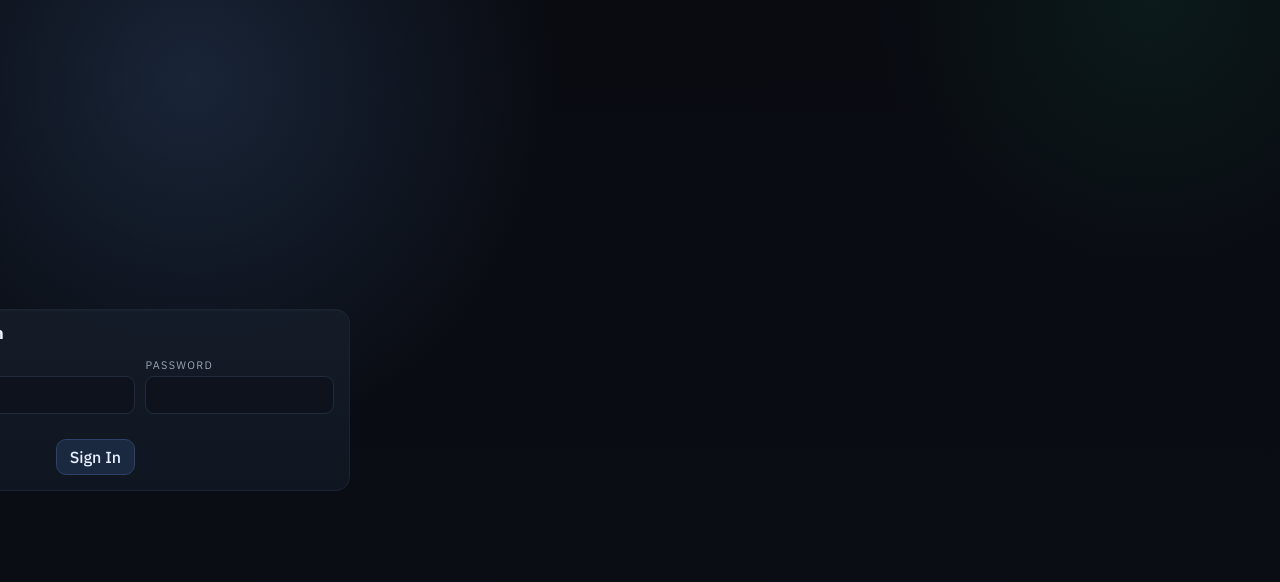
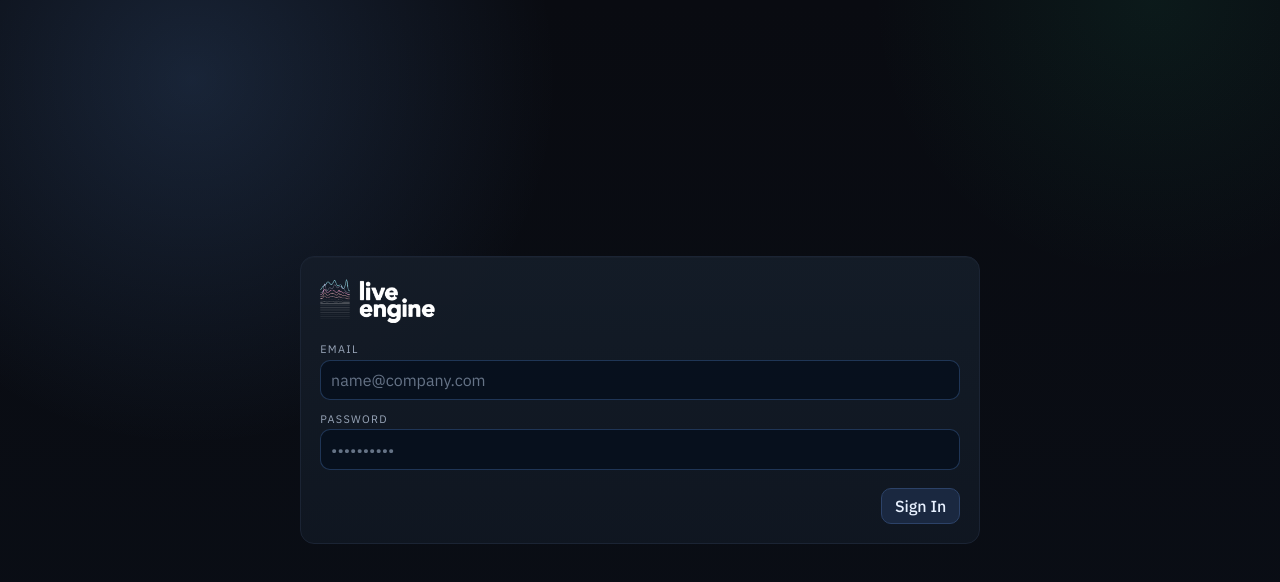
Before and after one commit to RageLance1994/lecuesheet, a React (Vite) app in the folder frontend/: page /events in a window 1280 px wide. Shown: the top 582 px of the page. Built offline with nearby package versions, Linux system fonts and the light colour scheme.

Commit message:
Refine login card layout and branding placement

```diff
--- a/frontend/src/main.tsx
+++ b/frontend/src/main.tsx
@@ -15,7 +15,7 @@ import {
   type TournamentDraft,
 } from "./components/TournamentWizardModal";
 import { Button } from "./components/ui/Button";
-import { Card, CardContent, CardHeader, CardTitle } from "./components/ui/Card";
+import { Card, CardContent } from "./components/ui/Card";
 import "@fortawesome/fontawesome-free/css/all.min.css";
 import "./styles/globals.css";
 
@@ -399,40 +399,44 @@ function RouterShell() {
   }, [authResolved, currentUser, pageAccess, pathname]);
 
   if (!authResolved) {
-    return <div className="page-shell" style={{ display: "grid", placeItems: "center" }}>Loading...</div>;
+    return <div className="auth-shell">Loading...</div>;
   }
 
   if (!currentUser) {
     return (
-      <div className="page-shell" style={{ display: "grid", placeItems: "center", minHeight: "100vh" }}>
-        <Card className="modal modal-confirm" style={{ width: "min(420px, 94vw)" }}>
-          <CardHeader>
-            <CardTitle>Sign In</CardTitle>
-          </CardHeader>
+      <div className="auth-shell">
+        <Card className="auth-card">
           <CardContent>
-            <form className="modal-grid" onSubmit={submitLogin}>
-              <label className="field">
+            <form className="auth-form" onSubmit={submitLogin}>
+              <div className="auth-logo-row">
+                <img className="auth-form-logo" src="/mock_liveengine%20logo.png" alt="Live Engine" />
+              </div>
+              <label className="field auth-field">
                 <span>Email</span>
                 <input
+                  className="auth-input"
                   type="email"
                   autoComplete="username"
                   value={loginEmail}
                   onChange={(e) => setLoginEmail(e.target.value)}
+                  placeholder="name@company.com"
                   required
                 />
               </label>
-              <label className="field">
+              <label className="field auth-field">
                 <span>Password</span>
                 <input
+                  className="auth-input"
                   type="password"
                   autoComplete="current-password"
                   value={loginPassword}
                   onChange={(e) => setLoginPassword(e.target.value)}
+                  placeholder="••••••••••"
                   required
                 />
               </label>
               {loginError ? <p className="error" style={{ margin: 0 }}>{loginError}</p> : null}
-              <div className="modal-actions">
+              <div className="auth-actions">
                 <Button type="submit" disabled={loginBusy}>
                   <span>{loginBusy ? "Signing in..." : "Sign In"}</span>
                 </Button>
--- a/frontend/src/styles/globals.css
+++ b/frontend/src/styles/globals.css
@@ -66,6 +66,98 @@ h3 {
   min-height: 100vh;
   display: grid;
   grid-template-columns: 280px minmax(0, 1fr);
+}
+
+.auth-shell {
+  min-height: 100vh;
+  width: 100%;
+  display: grid;
+  place-items: center;
+  padding: 1.25rem;
+}
+
+.auth-card {
+  width: min(680px, 94vw);
+  border: 1px solid rgba(106, 168, 255, 0.2);
+  border-radius: 14px;
+  background: linear-gradient(180deg, rgba(12, 24, 43, 0.94), rgba(9, 18, 33, 0.96));
+  box-shadow:
+    0 14px 36px rgba(0, 0, 0, 0.42),
+    inset 0 1px 0 rgba(255, 255, 255, 0.06);
+}
+
+.auth-card .ui-card__content {
+  padding: 1.15rem 1.2rem 1.2rem;
+}
+
+.auth-form {
+  display: grid;
+  grid-template-columns: 1fr;
+  gap: 0.72rem;
+}
+
+.auth-logo-row {
+  display: flex;
+  align-items: center;
+  justify-content: flex-start;
+  min-height: 52px;
+  margin-bottom: 0.2rem;
+}
+
+.auth-field {
+  gap: 0.34rem;
+}
+
+.auth-input {
+  background: rgba(8, 16, 30, 0.95);
+  border: 1px solid rgba(106, 168, 255, 0.25);
+  color: #eaf2ff;
+  border-radius: 10px;
+  padding: 0.58rem 0.62rem;
+}
+
+.auth-input::placeholder {
+  color: rgba(196, 214, 240, 0.5);
+}
+
+.auth-input:focus {
+  outline: none;
+  border-color: rgba(148, 198, 255, 0.62);
+  box-shadow: 0 0 0 2px rgba(106, 168, 255, 0.16);
+}
+
+.auth-input:-webkit-autofill,
+.auth-input:-webkit-autofill:hover,
+.auth-input:-webkit-autofill:focus {
+  -webkit-text-fill-color: #eaf2ff;
+  -webkit-box-shadow: 0 0 0 1000px rgba(8, 16, 30, 0.95) inset;
+  transition: background-color 5000s ease-in-out 0s;
+}
+
+.auth-actions {
+  margin-top: 0.42rem;
+  display: flex;
+  justify-content: flex-end;
+}
+
+.auth-form-logo {
+  display: block;
+  width: min(172px, 52vw);
+  max-height: 44px;
+  height: auto;
+  object-fit: contain;
+  object-position: left center;
+  margin: 0;
+}
+
+@media (max-width: 640px) {
+  .auth-card {
+    width: min(520px, 94vw);
+  }
+
+  .auth-card .ui-card__content {
+    padding: 0.95rem;
+  }
 }
 
 .sidebar {
```
